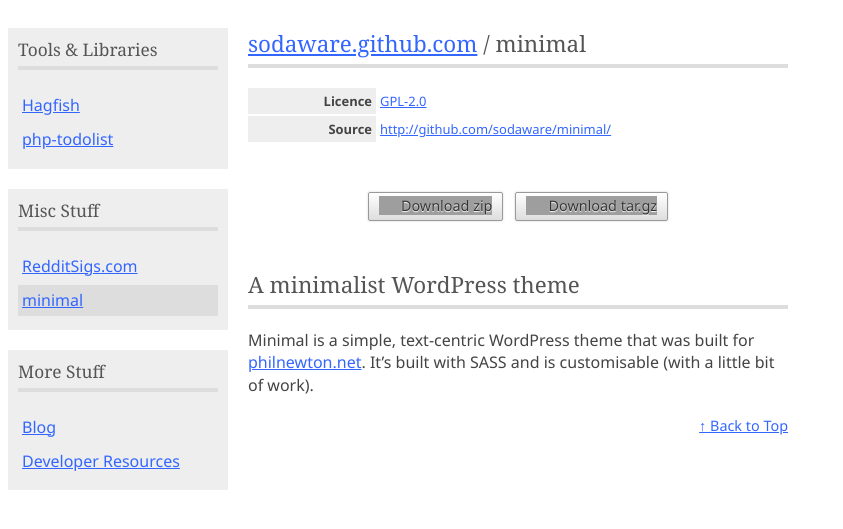
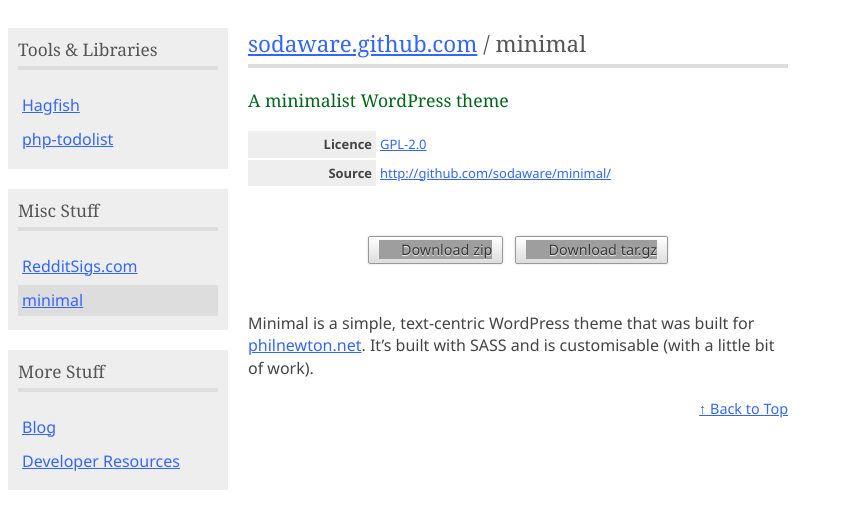
Before and after one commit to Sodaware/sodaware.github.com, a Jekyll site: the page built from _posts/2010-01-01-minimal.md, in a window 1280 px wide, cut to the strip 0-529 px from the top of the page. Shown: the whole strip, without its empty margins (0-843 px from the left). Built offline with Jekyll 4.4.1, drawn with Linux system fonts in a browser that asks for light colours; grey boxes are pictures that could not be loaded.

Commit message:
Added sub titles to repo template

```diff
--- a/_includes/repo.html
+++ b/_includes/repo.html
@@ -1,6 +1,9 @@
 <article id="content-container">
 
 	<h2><a href="http://sodaware.github.com">sodaware.github.com</a> / {{ page.title }}</h2>
+	{% if page.subtitle %}
+		<h3>{{ page.subtitle }}</h3>
+	{% endif %}
 
 	<section class="summary">
 
--- a/_posts/2010-01-01-minimal.md
+++ b/_posts/2010-01-01-minimal.md
@@ -5,13 +5,12 @@
 category: misc
 
 repo: minimal
+subtitle: A minimalist WordPress theme
 license:
   name: GPL-2.0
   url: http://opensource.org/licenses/GPL-2.0
 ---
 
-## A minimalist WordPress theme
-
 Minimal is a simple, text-centric WordPress theme that was built for
 [philnewton.net](http://www.philnewton.net/). It's built with SASS and is
 customisable (with a little bit of work).
```
